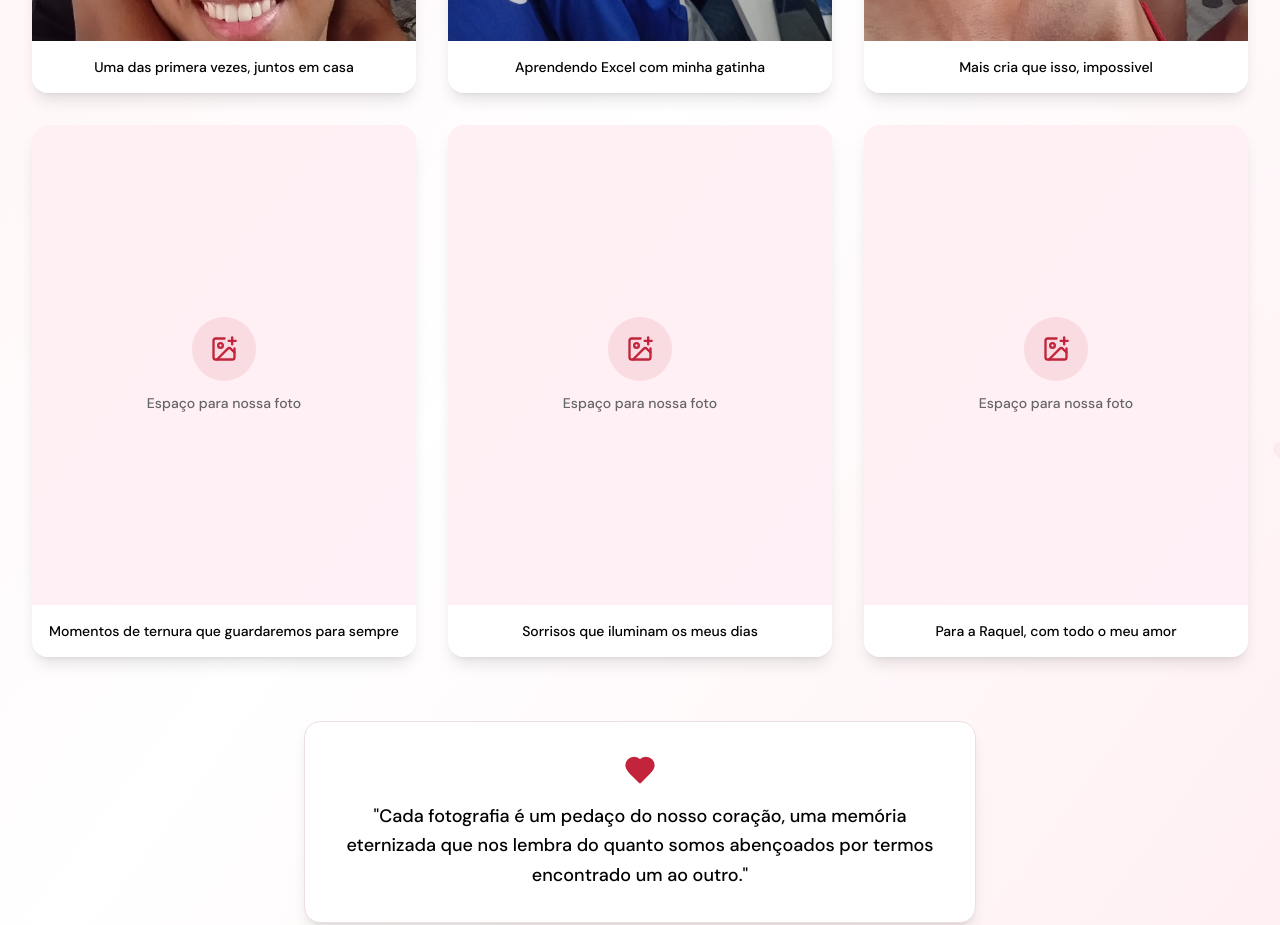
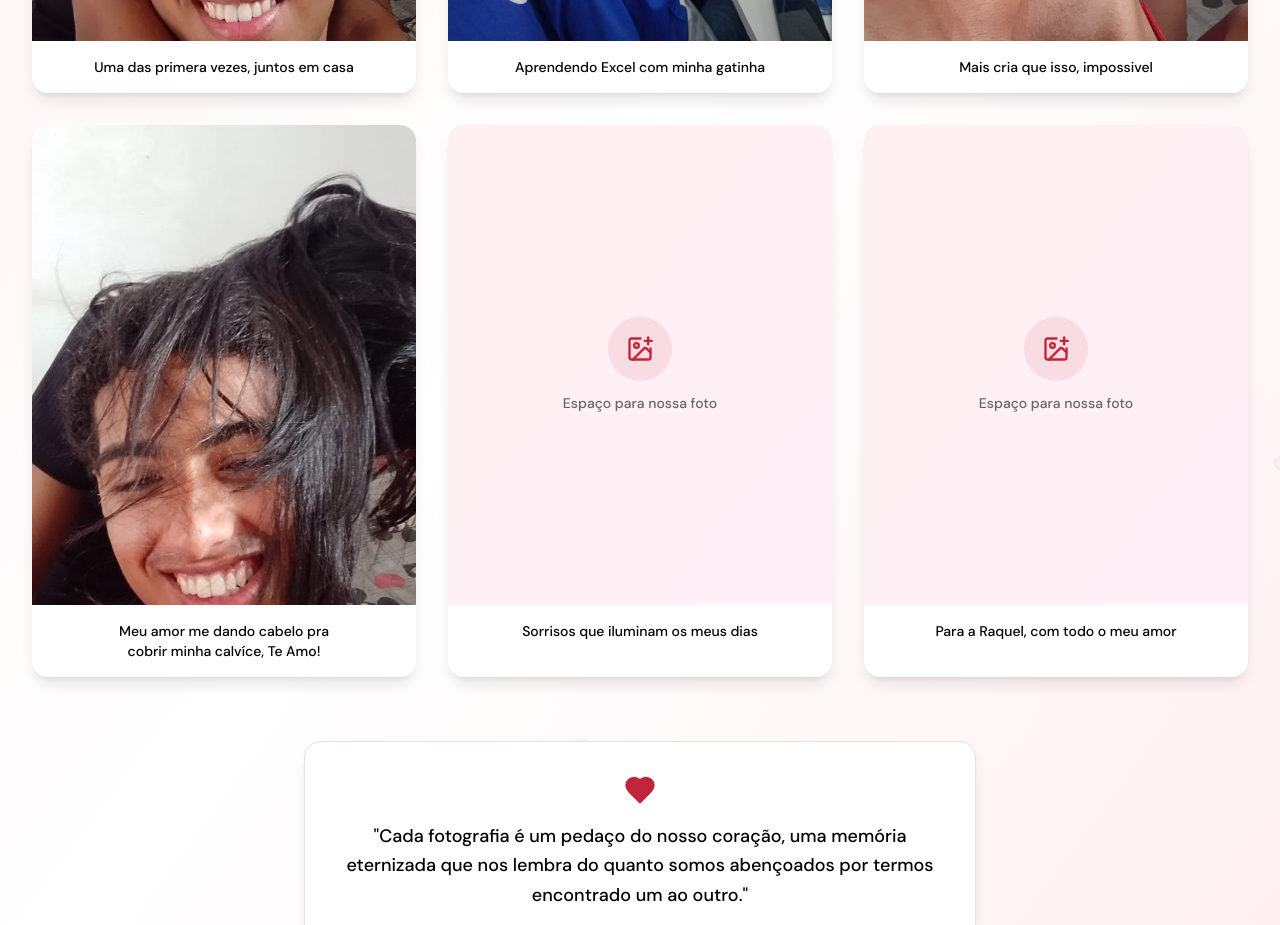
Before and after one commit to ATTXZC/minhavida, a React (Vite) app in the folder web/: page /galeria in a window 1280 px wide. Shown: the part 780-1705 px from the top of the page. Built offline with nearby package versions, Linux system fonts and the light colour scheme.

Commit message:
feat: add image and caption to GaleriaPage component
Added a new image and updated caption in GaleriaPage.jsx for gallery display.

Co-authored-by: Guilherme Melo <105309998+ATTXZC@users.noreply.github.com>

```diff
--- a/web/src/pages/GaleriaPage.jsx
+++ b/web/src/pages/GaleriaPage.jsx
@@ -32,8 +32,8 @@ function GaleriaPage() {
       alt: 'Foto do casal',
     },
     {
-      image: null,
-      caption: 'Momentos de ternura que guardaremos para sempre',
+      image: "4.jpeg",
+      caption: 'Meu amor me dando cabelo pra cobrir minha calvíce, Te Amo!',
       alt: 'Foto do casal',
     },
     {
```
